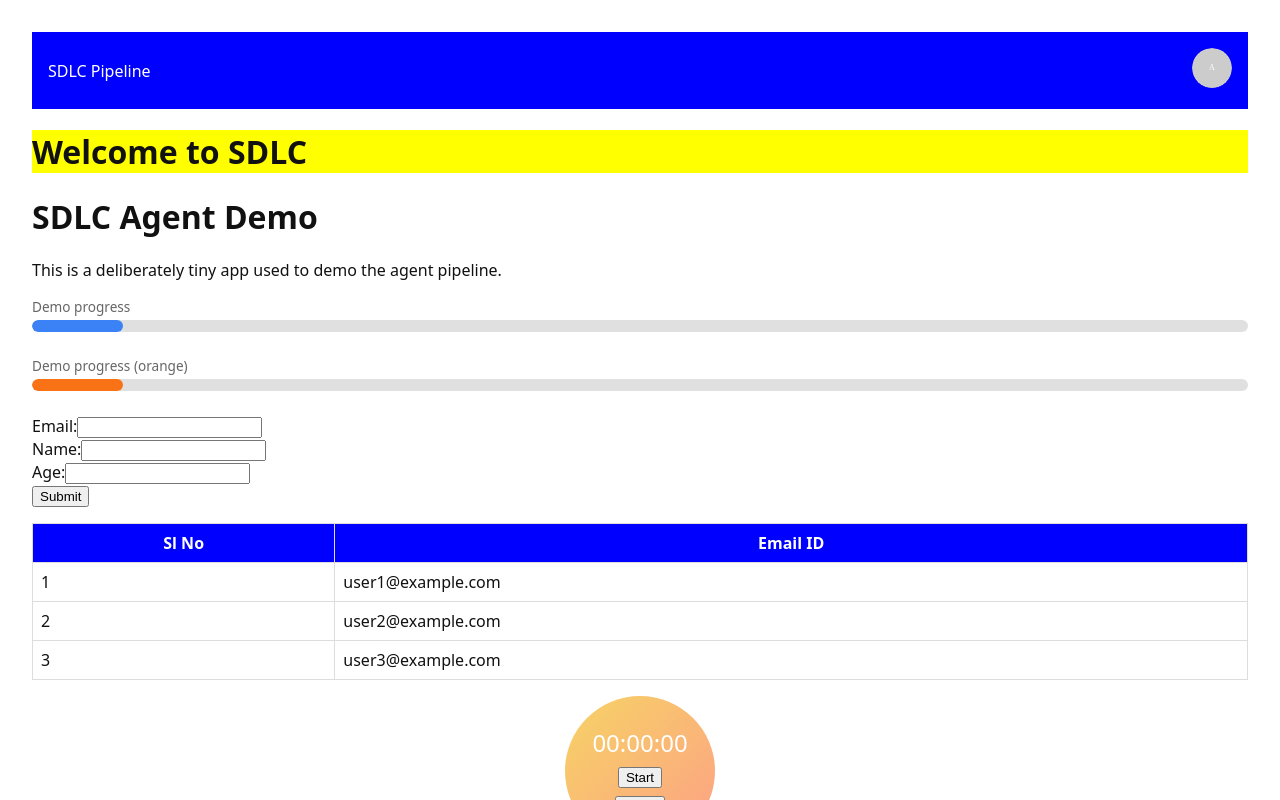
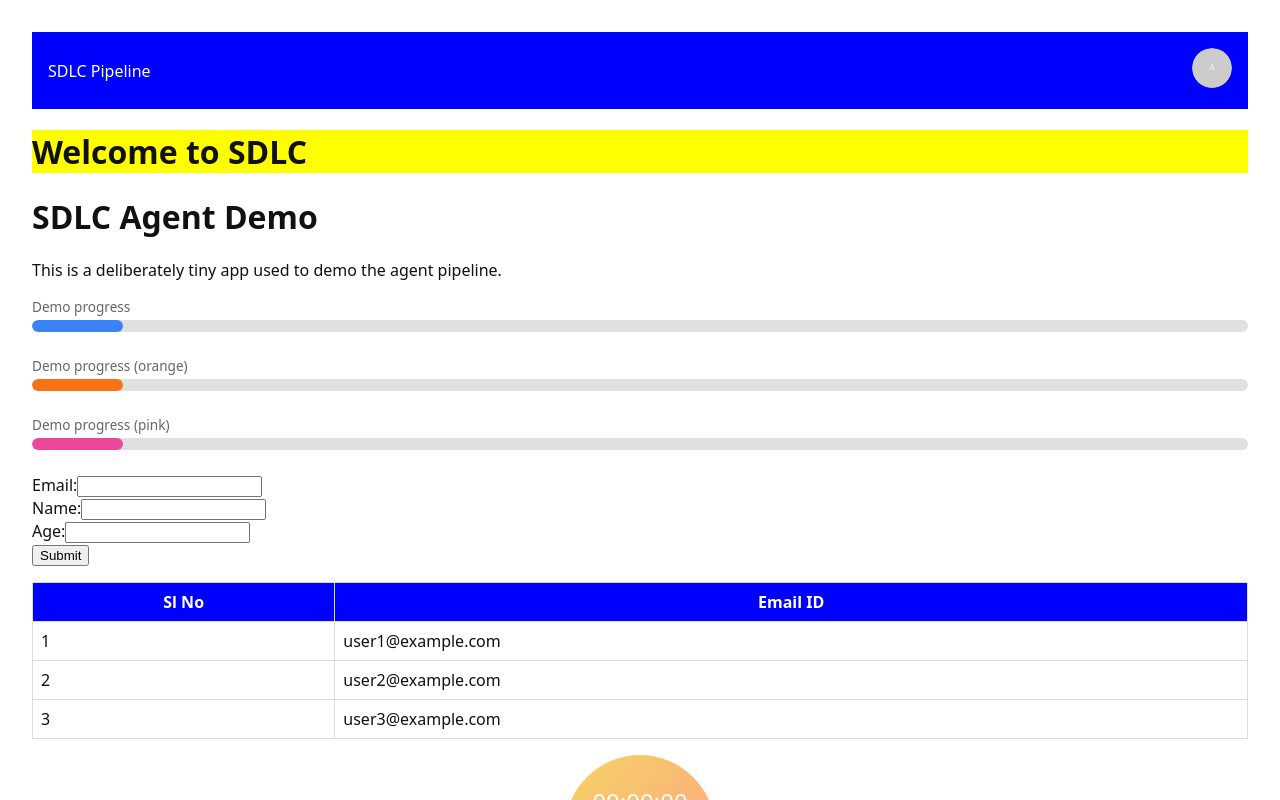
Before and after one commit to Rohit2697/demo-nextjs-app, a Next.js app: page / in a window 1280 px wide. Shown: the top 800 px of the page. Built offline with nearby package versions, Linux system fonts and the light colour scheme.

Commit message:
TICKET-153123: add a new pink progress bar (#13)
* TICKET-153123: add a new pink progress bar

* TICKET-153123: fix — [Deploy error reported by human]
Can't see progress bar

---------

Co-authored-by: Rohit Dey <rohit.dey@ibm.com>

```diff
--- a/app/page.tsx
+++ b/app/page.tsx
@@ -51,6 +51,9 @@ export default function Home() {
       <div style={{ marginBottom: "1.5rem" }}>
         <ProgressBar progress={demoProgress} label="Demo progress (orange)" color="orange" />
       </div>
+      <div style={{ marginBottom: "1.5rem" }}>
+        <ProgressBar progress={demoProgress} label="Demo progress (pink)" color="pink" />
+      </div>
       <form onSubmit={handleSubmit} style={{ marginBottom: "1rem" }}>
         <div>
           <label>
```
Also changed, not shown: 1 other file (tests, documents, lock files or other folders).
